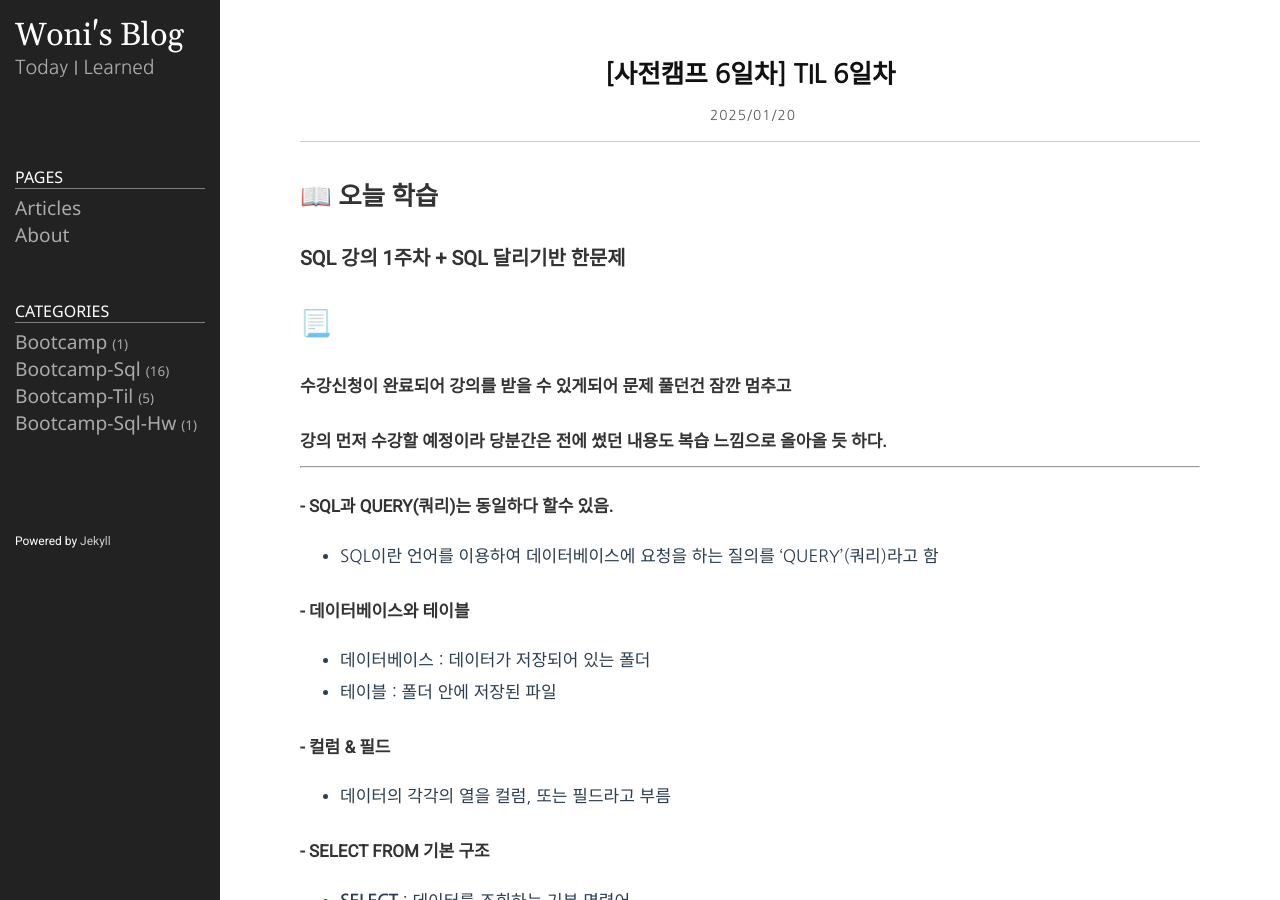
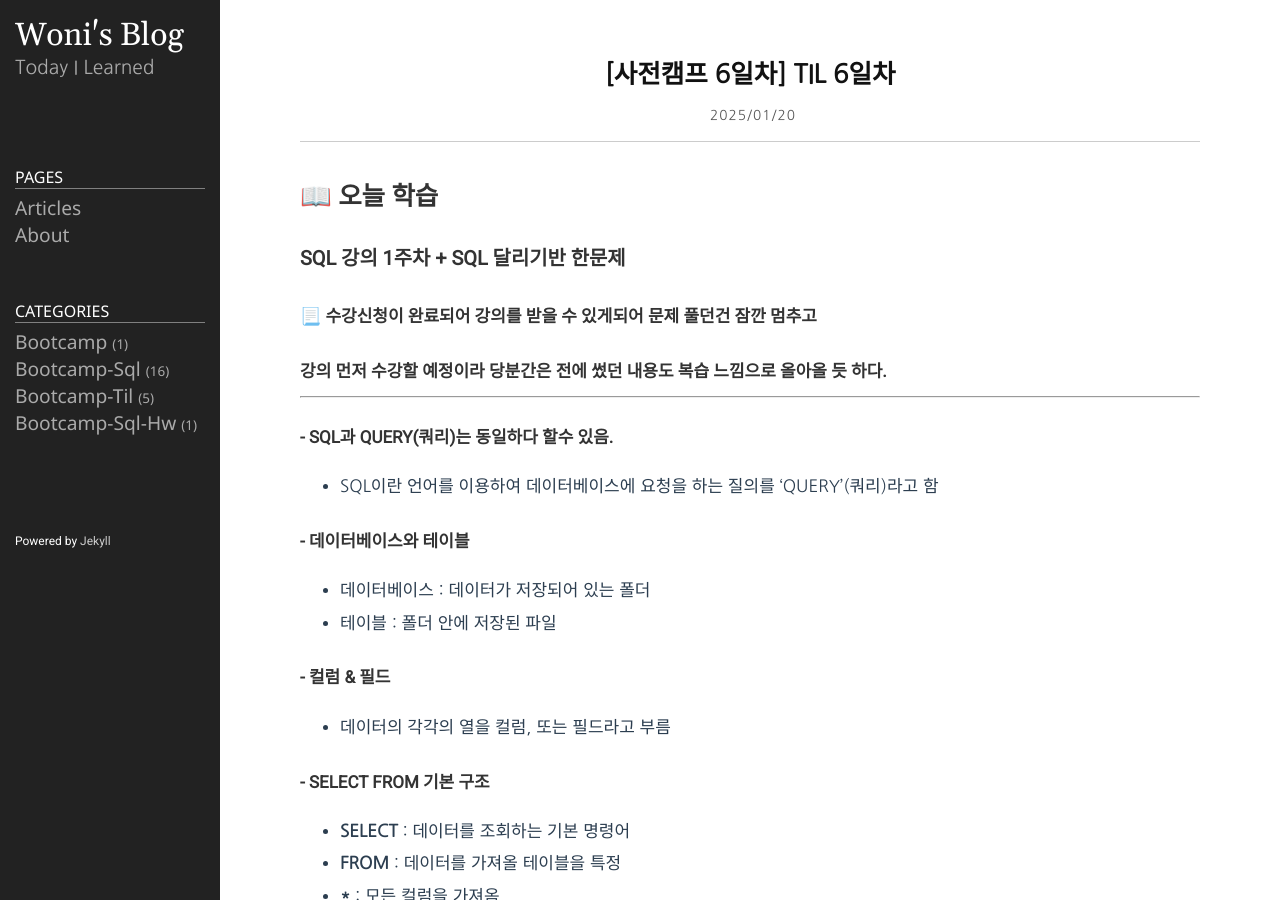
Before and after one commit to s-woni/s-woni.github.io, a Jekyll site: the page built from _posts/2025-01-20-til.md, in a window 1280 px wide and 900 px high. Built offline with Jekyll 4.4.1, drawn with Linux system fonts in a browser that asks for light colours.

Commit message:
Update 2025-01-20-til.md

```diff
--- a/_posts/2025-01-20-til.md
+++ b/_posts/2025-01-20-til.md
@@ -8,8 +8,7 @@ category: bootcamp-til
 ## 📖 오늘 학습
 ### SQL 강의 1주차 + SQL 달리기반 한문제
 
-## 📃
-#### 수강신청이 완료되어 강의를 받을 수 있게되어 문제 풀던건 잠깐 멈추고
+#### 📃 수강신청이 완료되어 강의를 받을 수 있게되어 문제 풀던건 잠깐 멈추고
 #### 강의 먼저 수강할 예정이라 당분간은 전에 썼던 내용도 복습 느낌으로 올아올 듯 하다.
 
 ---
```
